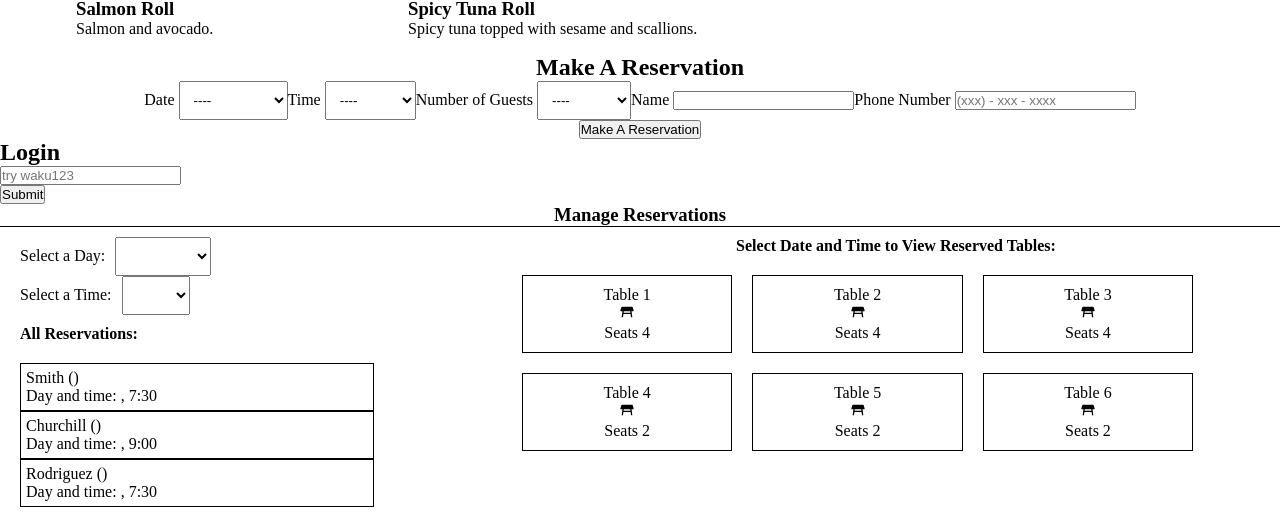
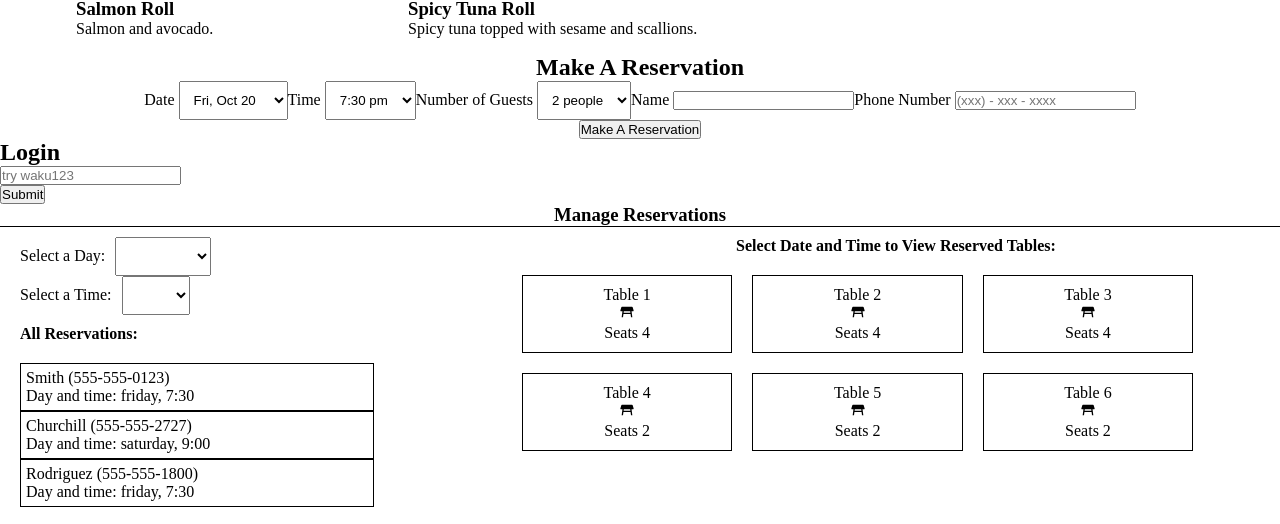
Before and after one commit to jgrimes86/Waku-Waku-Sushi-Restaurant, a React (Create React App) app: page / in a window 1280 px wide. Shown: the part 296-820 px from the top of the page. Built offline with nearby package versions, Linux system fonts and the light colour scheme; data requests are answered from the project's data file.

Commit message:
corrected issues from database name changes

```diff
--- a/src/Components/Reservation.js
+++ b/src/Components/Reservation.js
@@ -1,6 +1,6 @@
 import { useState } from "react";
 // import Input from "react-phone-input-2"
-import PhoneInput from "react-phone-input-2"
+// import PhoneInput from "react-phone-input-2"
 // import "react-phone-input-2/lib/style.css"
 
 const initialState = {
@@ -26,7 +26,7 @@ function Reservation({ reservations }) {
         })
     }
 
-    console.log(rezFormData)
+    // console.log(rezFormData)
 
     return (
         <div className="reservation">
@@ -38,7 +38,7 @@ function Reservation({ reservations }) {
                     name="date"
                     onChange={handleChange}
                 >
-                    <option value="default" selected disabled hidden>----</option>
+                    <option value="default" disabled hidden>----</option>
                     <option value="friday">Fri, Oct 20</option>
                     <option value="saturday">Sat, Oct 21</option>
                 </select>
@@ -49,7 +49,7 @@ function Reservation({ reservations }) {
                     name="time"
                     onChange={handleChange}
                 >
-                    <option value="default" selected disabled hidden>----</option>
+                    <option value="default" disabled hidden>----</option>
                     <option value="7:30">7:30 pm</option>
                     <option value="9:00">9:00 pm</option>
                 </select>
@@ -60,7 +60,7 @@ function Reservation({ reservations }) {
                     name="guests"
                     onChange={handleChange}
                 >
-                    <option value="default" selected disabled hidden>----</option>
+                    <option value="default" disabled hidden>----</option>
                     <option value="2">2 people</option>
                     <option value="3">3 people</option>
                     <option value="4">4 people</option>
--- a/src/Components/ReservationItem.js
+++ b/src/Components/ReservationItem.js
@@ -1,15 +1,17 @@
 
 function ReservationItem({res, clickOnReservation}) {
-    const {name, phone_number, day, time, table} = res;
+    const {name, phoneNumber, date, time, table} = res;
 
     function handleClick() {
         clickOnReservation(res)
     }
 
+    console.log(res)
+
     return (
         <li className="reservationItem" onClick={handleClick} >
-            <p>{name} ({phone_number})</p>
-            <p>Day and time: {day}, {time}</p>
+            <p>{name} ({phoneNumber})</p>
+            <p>Day and time: {date}, {time}</p>
             {/* <p>Table: {table}</p> */}
         </li>
     )
--- a/src/Components/ReservationList.js
+++ b/src/Components/ReservationList.js
@@ -2,9 +2,10 @@ import ReservationItem from "./ReservationItem"
 
 function ReservationList({reservations, changeDayAndTime, resMessage, clickOnReservation}) {
 
-    const reservationList = reservations.map(res => (
-        <ReservationItem key={res.id} res={res} clickOnReservation={clickOnReservation} />
-    ))
+    const reservationList = reservations.map(res => {
+        // console.log(res);
+        return <ReservationItem key={res.id} res={res} clickOnReservation={clickOnReservation} />;
+})
 
     function handleChange(event) {
         changeDayAndTime(event.target.name, event.target.value)
--- a/src/Components/StaffPage.js
+++ b/src/Components/StaffPage.js
@@ -17,7 +17,7 @@ function StaffPage({reservations}) {
     useEffect(() => {
         const filteredByDay = reservations.filter(res => {
             if (day === "") return res
-            else if (res.day === day.toLowerCase()) return res
+            else if (res.date === day.toLowerCase()) return res
         })
         const filteredByTime = filteredByDay.filter(res => {
             if (time === "") return res
@@ -47,8 +47,6 @@ function StaffPage({reservations}) {
         setSelectedReservation(reservation)
     }
 
-    console.log(selectedReservation)
-
     return (
         <div id="manage-reservations">
             <h3 >Manage Reservations</h3>
```
